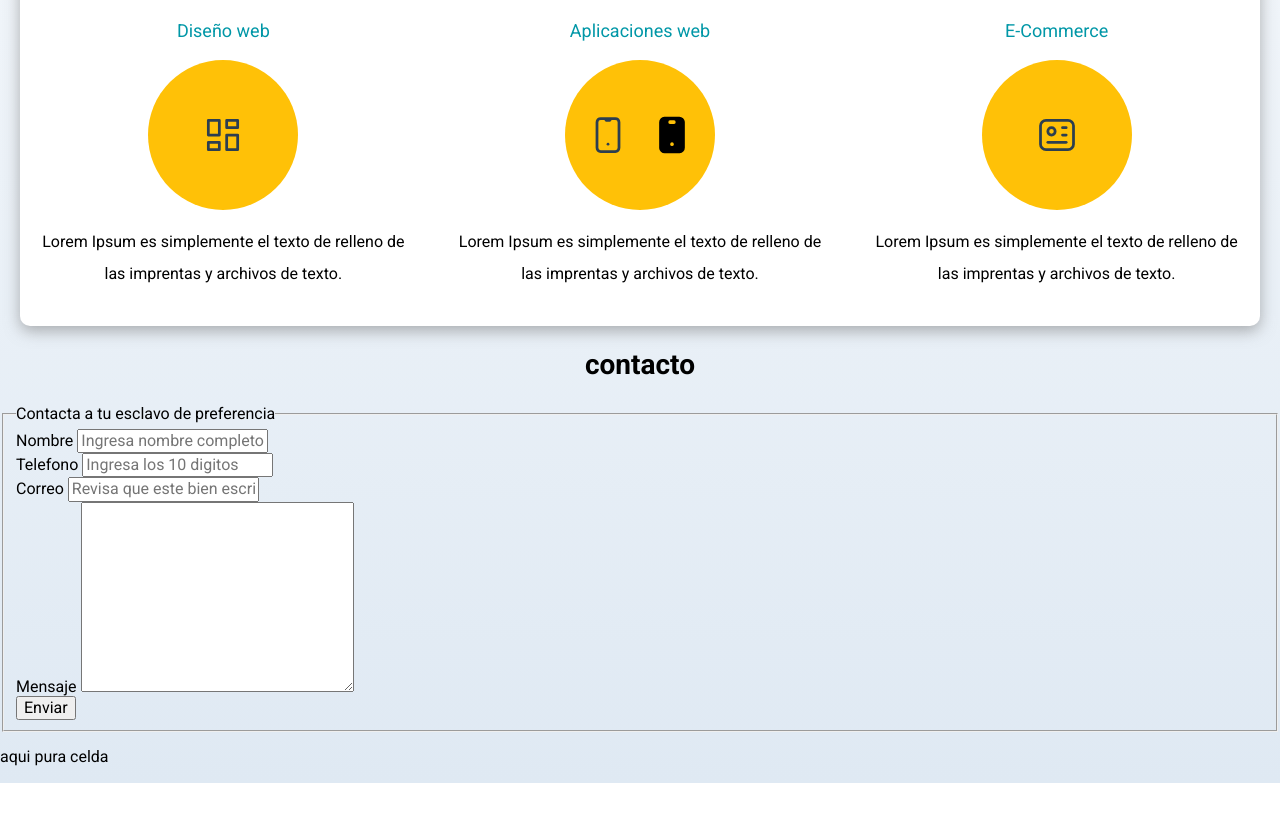
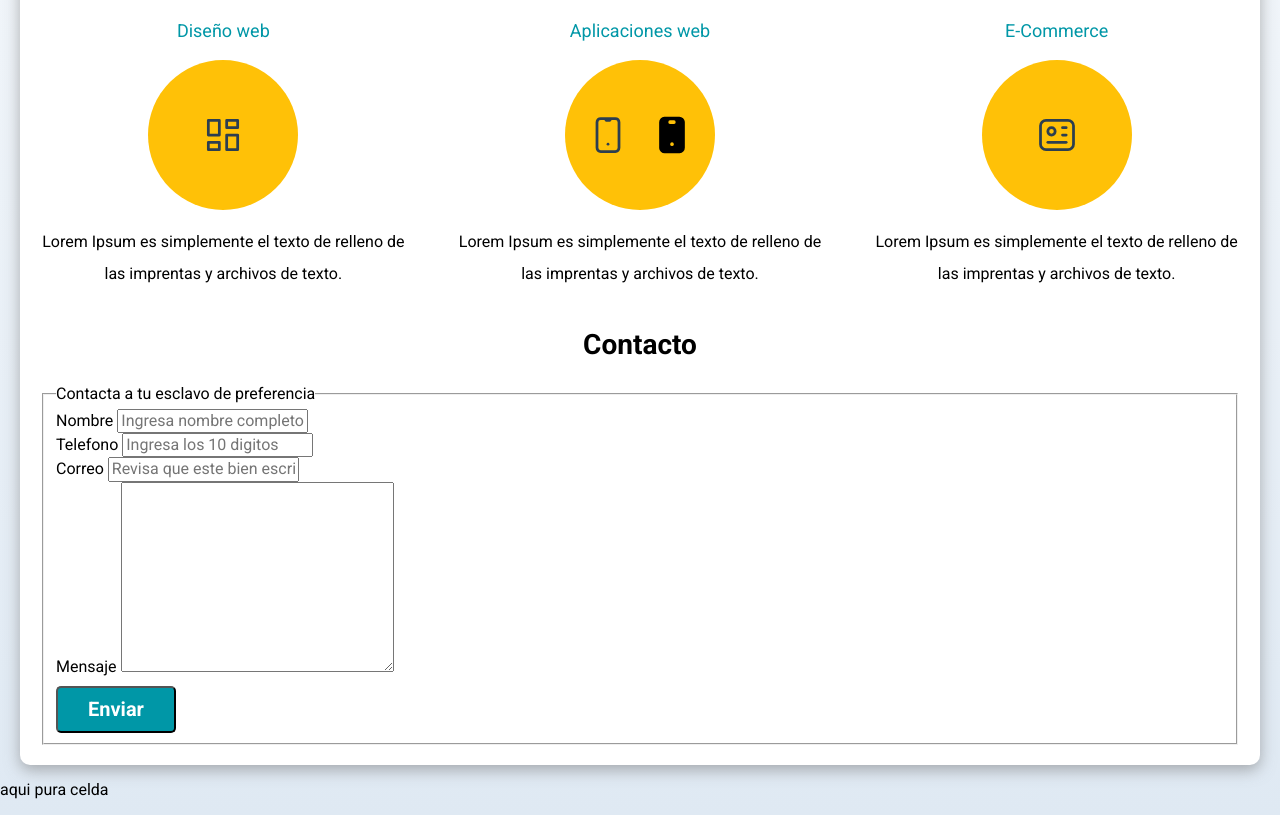
Before and after one commit to Angelzamor/toDo-list, a website: page index.html in a window 1280 px wide. Shown: the part 723-1538 px from the top of the page. Before the commit the page ends 1506 px from the top, so only its background shows below. Drawn offline with nearby package versions, Linux system fonts and the light colour scheme.

Commit message:
se termino la parte de correo(queda un error en el boton)

```diff
--- a/index.html
+++ b/index.html
@@ -10,7 +10,7 @@
     <link rel="preload" href="./Assets/CSS/style.css" as="style">
     <link rel="stylesheet" href="./Assets/CSS/style.css">
 
-    <title>La celda</title>
+    <title class="titulo">La celda</title>
 </head>
 <body>
     <header>
@@ -103,44 +103,50 @@
 
 
 
-    </main>
+
 
     <section>
-        <h2>contacto</h2>
+        <h2>Contacto</h2>
 
-        <form action="#">
+        <form  class="formulario">
             <fieldset>
                 <legend>Contacta a tu esclavo de preferencia</legend>
-                <div>
+                <div class="contenedor-campos">
+
+                <div class="campo">
                     <label>Nombre</label>
-                <input type="text" placeholder="Ingresa nombre completo">
+                <input class="input-text" type="text" placeholder="Ingresa nombre completo">
                 </div>
 
-                <div>
+                <div class="campo">
                       <label>Telefono</label>
-                <input type="tel" placeholder="Ingresa los 10 digitos">
+                <input class="input-text" type="tel" placeholder="Ingresa los 10 digitos">
                 </div>
-                <div>
+                <div class="campo">
                         <label>Correo</label>
-                <input type="email" placeholder="Revisa que este bien escrito">
+                <input class="input-text" type="email" placeholder="Revisa que este bien escrito">
 
                 </div>
-                <div>
+                <div class="campo">
 
                 <label>Mensaje</label>
-                <textarea name="" id="" cols="30" rows="10"></textarea>
+                <textarea class="input-text" name="" id="" cols="30" rows="10"></textarea>
 
                 </div>
-                <div>
-                    <input type="submit" value="Enviar">
+
+                </div><!--contenedor de campos-->
+
+
+                <div class="alinear-derecha flex">
+                    <input class="boton w-100" type="submit" value="Enviar">
                 </div>
 
             </fieldset>
         </form>
 
     </section>
-
-    <footer>
+ </main>
+    <footer class="footer">
         <p>aqui pura celda</p>
     </footer>
 
```
